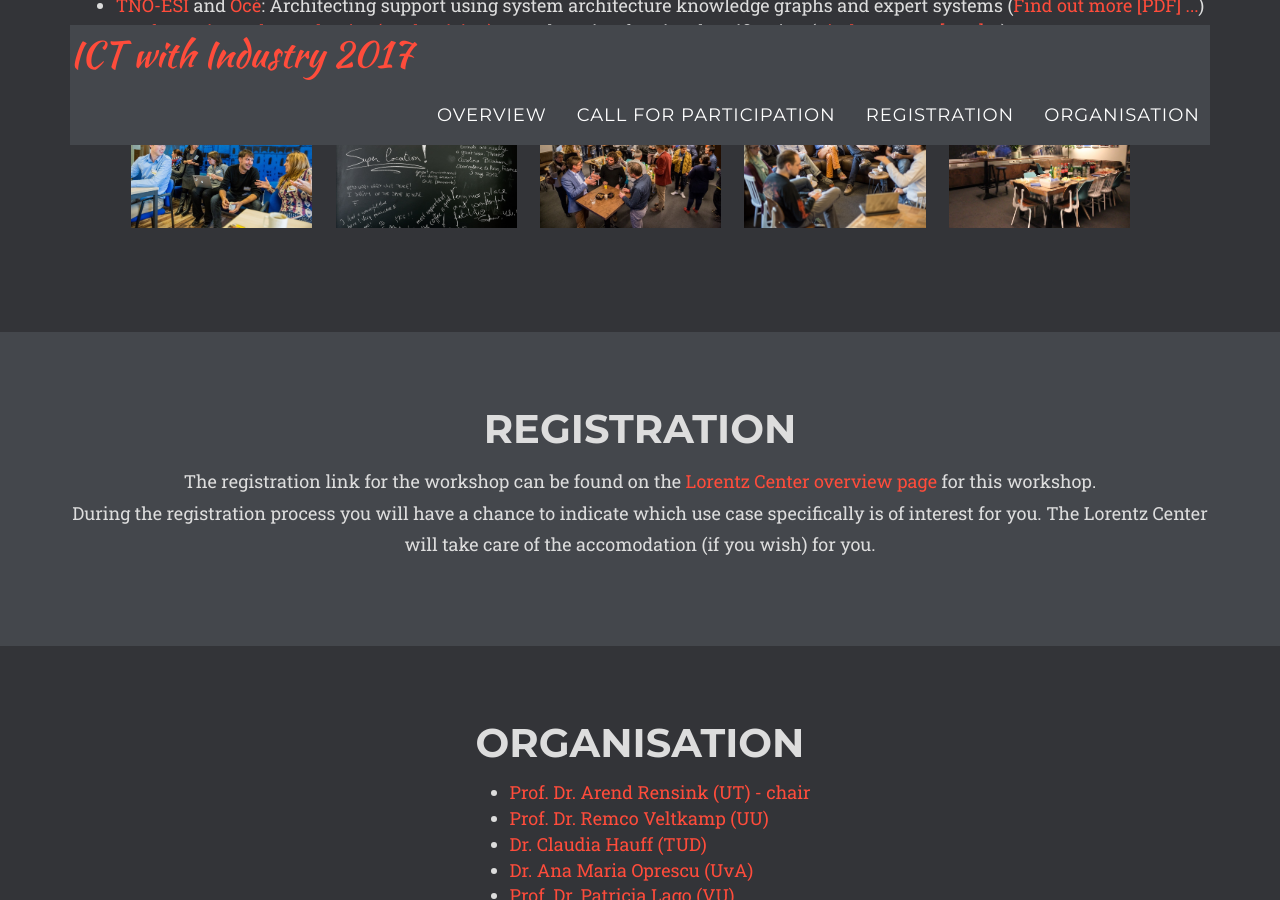
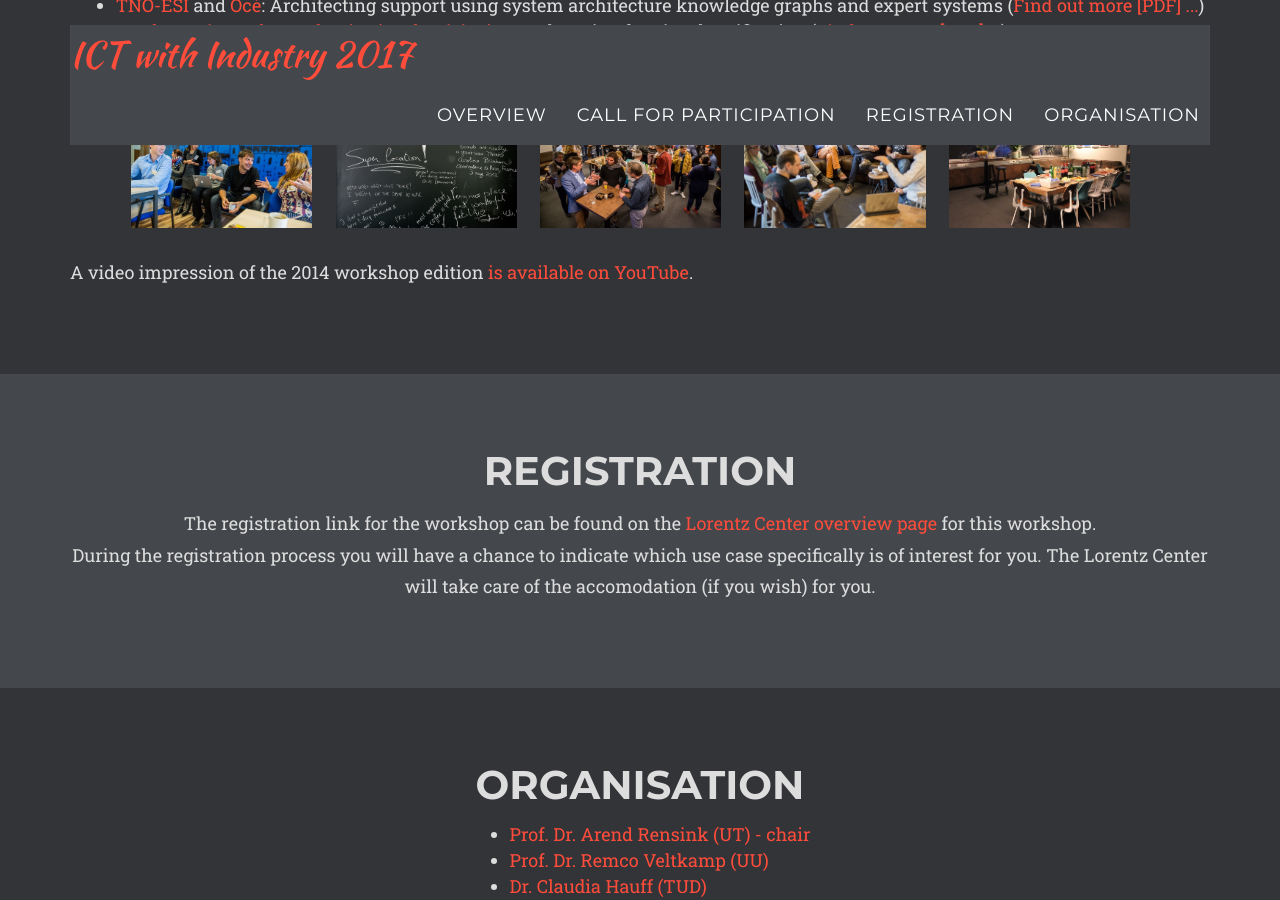
Before and after one commit to chauff/ictWI2017, a Jekyll site: the page built from index.html, in a window 1280 px wide and 900 px high, scrolled down 1904 px. Built offline with Jekyll 4.4.1, drawn with Linux system fonts in a browser that asks for light colours; nearby versions of some CDN libraries; some web fonts are replaced; library files that are not in the unit come from our copies; comment, search, counter and statistics services are not loaded.

Commit message:
Update cfpa.html

```diff
--- a/_includes/cfpa.html
+++ b/_includes/cfpa.html
@@ -35,6 +35,9 @@
                                 <img src="images/ict2016_4.jpg" class="imgImpression">
                                 <img src="images/ict2016_5.jpg" class="imgImpression">
                             </p>
+                            <p class="text-left">
+                                A video impression of the 2014 workshop edition <a href="https://www.youtube.com/watch?v=ehWsQI88vZ8">is available on YouTube</a>.
+                            </p>
                     </div>
                 </div>
             </div>
```
